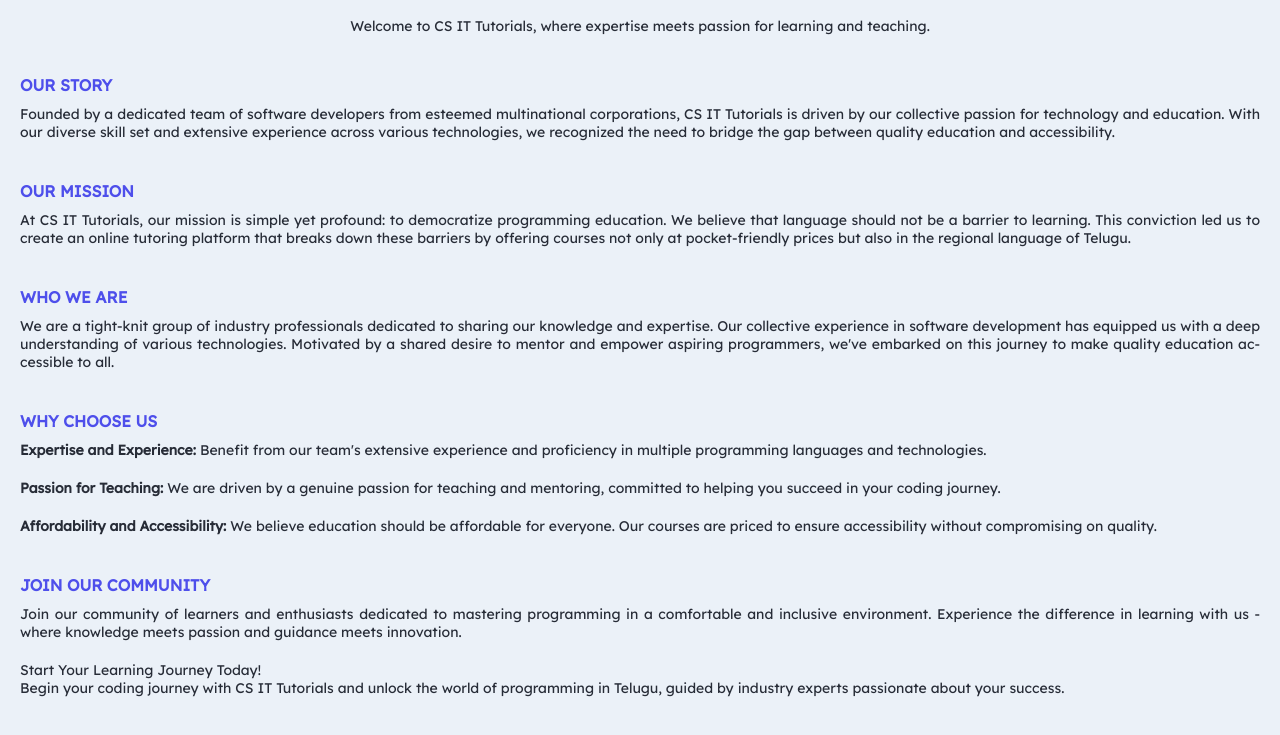
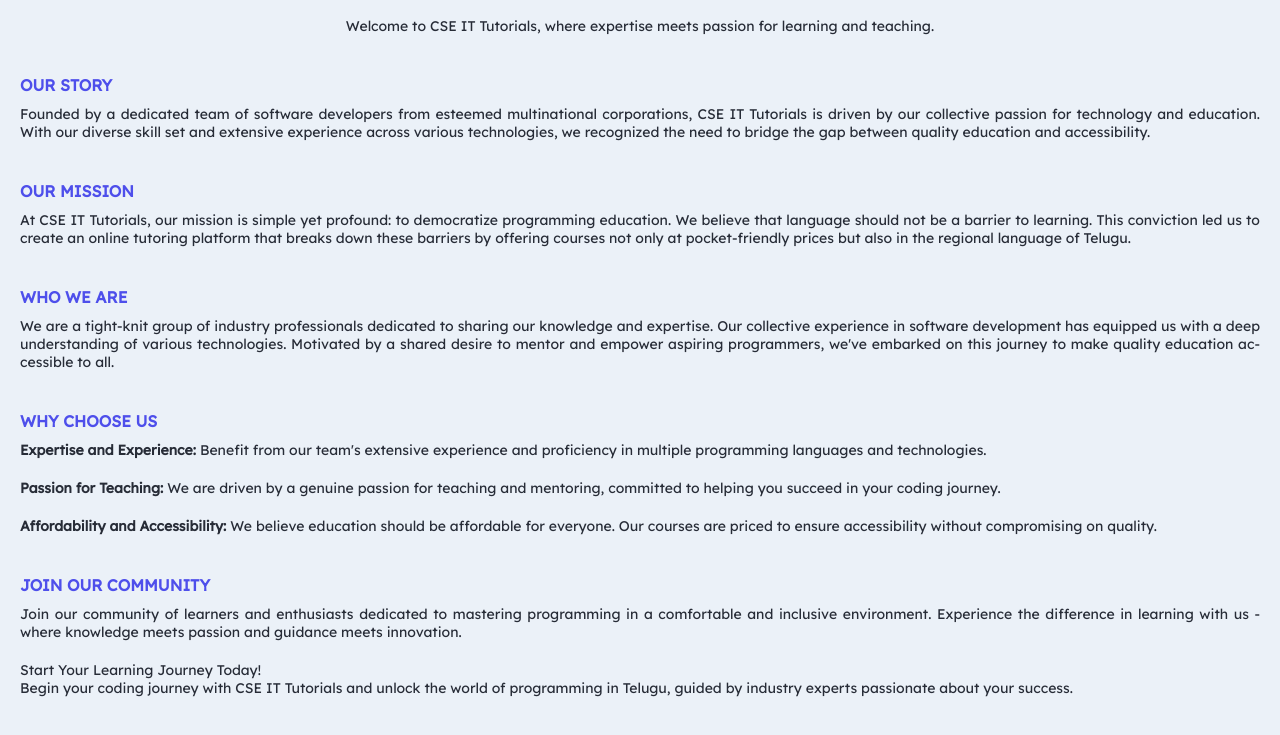
Before and after one commit to cseittutorials/cse-it-tutorials, a plain HTML site: page html/about-us.html in a window 1280 px wide. Shown: the part 153-888 px from the top of the page. Drawn offline with Linux system fonts and the light colour scheme.

Commit message:
development changes

```diff
--- a/html/about-us.html
+++ b/html/about-us.html
@@ -32,20 +32,20 @@
     <div id="about-us">
       <h2>About us</h2>
       <p>
-        Welcome to CS IT Tutorials, where expertise meets passion for
+        Welcome to CSE IT Tutorials, where expertise meets passion for
         learning and teaching.
       </p>
       <h4>Our Story</h4>
       <p>
         Founded by a dedicated team of software developers from esteemed
-        multinational corporations, CS IT Tutorials is driven by our
+        multinational corporations, CSE IT Tutorials is driven by our
         collective passion for technology and education. With our diverse skill
         set and extensive experience across various technologies, we recognized
         the need to bridge the gap between quality education and accessibility.
       </p>
       <h4>Our Mission</h4>
       <p>
-        At CS IT Tutorials, our mission is simple yet profound: to
+        At CSE IT Tutorials, our mission is simple yet profound: to
         democratize programming education. We believe that language should not
         be a barrier to learning. This conviction led us to create an online
         tutoring platform that breaks down these barriers by offering courses
@@ -89,7 +89,7 @@
       <br />
       <p>Start Your Learning Journey Today!</p>
       <p>
-        Begin your coding journey with CS IT Tutorials and unlock the world
+        Begin your coding journey with CSE IT Tutorials and unlock the world
         of programming in Telugu, guided by industry experts passionate about
         your success.
       </p>
```
Also changed, not shown: index.html (+2 -2 lines), 1 other file.
